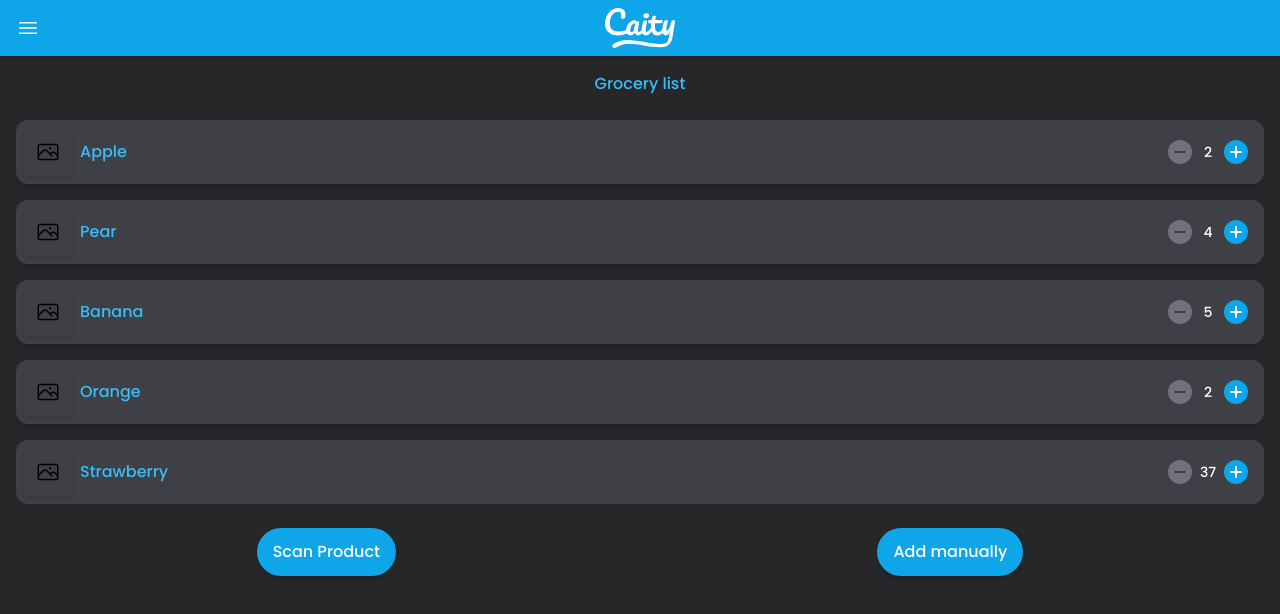
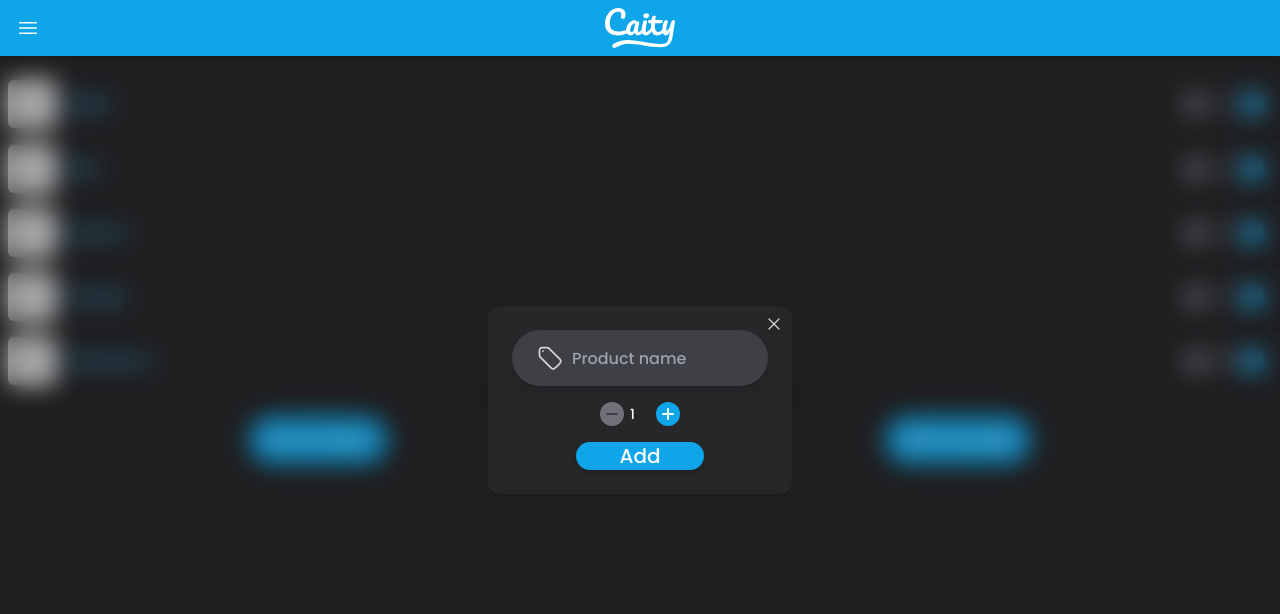
Before and after one commit to Caity-app/Frontend, a React (Vite) app: page /grocerylist in a window 1280 px wide. Both pictures are taken after a click on the button "Scan Product". Shown: the top 614 px of the page. Built offline with nearby package versions, Linux system fonts and the light colour scheme.

Commit message:
Upgraded usabilty of grocerylist

```diff
--- a/src/@types/groceryItem.d.ts
+++ b/src/@types/groceryItem.d.ts
@@ -1,6 +1,7 @@
 export type GroceryItem = {
-    id: number
+    id: number,
     itemName: string,
     productPicture?: string,
-    quantity: number
+    quantity: number,
+    order: number
 }
--- a/src/components/GroceryListItem.tsx
+++ b/src/components/GroceryListItem.tsx
@@ -1,30 +1,26 @@
-import { MinusIcon, PlusIcon  } from '@heroicons/react/24/outline'
+import { MinusIcon, PlusIcon } from '@heroicons/react/24/outline'
 import { GroceryItem } from '../@types/groceryItem'
-
-const quantityOptions: number[] = []
-
-for (let i = 0; i < 100; i++) {
-    quantityOptions[i] = i;
-}
 
 interface GroceryListItemProps {
     groceryItem: GroceryItem;
     handleQuantityChange: (item: GroceryItem, quantity: number) => void;
+    onClick?: () => void;
 }
 
-const GroceryListItem = ({groceryItem, handleQuantityChange} : GroceryListItemProps) => {
+const GroceryListItem = ({groceryItem, handleQuantityChange, onClick} : GroceryListItemProps) => {
 
   return (
-    <li className='flex w-full h-16 mt-4 bg-zinc-700 rounded-xl shadow-md'>
-        <div className='h-12 aspect-square my-auto mx-2 shadow-md rounded-md'>{groceryItem.productPicture ?? <img className='w-6 aspect-square mx-auto translate-y-1/2' src={'/images/defaultProduct.svg'} alt='default product'></img>}</div>
+    <li onClick={onClick} className='flex w-full h-16 border-t first:!border-none border-zinc-900'>
+        <div className='h-12 aspect-square my-auto mx-2 bg-zinc-100 shadow-md rounded-md'>
+            {groceryItem.productPicture ?? <img className='w-6 aspect-square mx-auto translate-y-1/2' src={'/images/defaultProduct.svg'} alt='default product'></img>}
+        </div>
         <h2 className='w-12 my-auto'>{groceryItem.itemName}</h2>
         <div className='flex text-white rounded-lg p-2 self-end my-auto ml-auto mr-2'>
             <button className='rounded-full bg-zinc-500 text-zinc-700 w-6 h-6' onClick={() => handleQuantityChange(groceryItem, groceryItem.quantity - 1)}><MinusIcon className='!w-4 mx-auto' strokeWidth={3}/></button>
-            {/* <span className='w-[1px] rounded-full shadow-sm bg-zinc-300'></span> */}
             <input type='text' pattern='\d*' maxLength={2} defaultValue={groceryItem.quantity} className='w-6 h-6 text-sm bg-transparent text-center mx-1'/>
-            {/* <span className='w-[4px] rounded-full shadow-white shadow-lg bg-zinc-300  '></span> */}
             <button className='rounded-full bg-sky-500 w-6 h-6' onClick={() => handleQuantityChange(groceryItem, groceryItem.quantity + 1)}><PlusIcon className='!w-4 mx-auto' strokeWidth={3}/></button>
         </div>
+
     </li>
   )
 }
--- a/src/components/ManualGroceryItem.tsx
+++ b/src/components/ManualGroceryItem.tsx
@@ -1,46 +1,43 @@
-import { Component, FormEvent } from "react";
+import { Component, FormEvent, useContext, useEffect, useState } from "react";
 import { createPortal } from "react-dom";
 import { BackdropContext } from "../contexts/BackdropContext";
-import { TagIcon, XMarkIcon } from "@heroicons/react/24/outline";
+import { MinusIcon, PlusIcon, TagIcon, TrashIcon, XMarkIcon } from "@heroicons/react/24/outline";
 import { motion } from "framer-motion";
 import { BackdropContextType } from "../@types/backdrop";
+import { GroceryItem } from "../@types/groceryItem";
 
 interface ManualGroceryItemProps {
-  addGroceryItem: (groceryItem: string) => void;
-}
-interface ManualGroceryItemState {
-  productName: string;
+  groceryItemProp: GroceryItem;
+  addGroceryItem: (groceryItem: GroceryItem) => void;
+  edit?: boolean;
 }
 
-class ManualGroceryItem extends Component<ManualGroceryItemProps, ManualGroceryItemState> {
-  static contextType = BackdropContext;
-  constructor(props: ManualGroceryItemProps) {
-    super(props);
+const ManualGroceryItem = ({groceryItemProp, addGroceryItem, edit} : ManualGroceryItemProps) => {
+    const { setBackdrop } = useContext(BackdropContext) as BackdropContextType;
 
-    this.state = {
-      productName: "",
-    }
-  }
-  componentDidMount(): void {
-    const { setBackdrop } = this.context as BackdropContextType;
+    const [groceryItem, setGroceryItem] = useState<GroceryItem>(groceryItemProp);
+
+    useEffect(() => {
         setBackdrop(1);
-  }
+        console.log(groceryItemProp);
+    }, [])
 
-  handleChange = (e: FormEvent) => {
-    this.setState({
-      [e.target.name]: e.target.value,
+    const handleQuantityChange = (quantity: number | string) => {
+        quantity = parseInt(quantity as string);
+        if (isNaN(quantity)) return;
+        if (quantity < 0) return;
+        setGroceryItem({
+            ...groceryItem,
+            quantity: quantity,
         });
     }
 
-  handleSubmit = (e: FormEvent) => {
+    const handleSubmit = (e: FormEvent) => {
         e.preventDefault();
-    const { setBackdrop } = this.context as BackdropContextType;
-    this.props.addGroceryItem(this.state.productName)
+        e.stopPropagation();
+        addGroceryItem(groceryItem);
         setBackdrop(0);
     }
-
-  render() {
-    const { setBackdrop } = this.context as BackdropContextType;
 
     return (
         createPortal(
@@ -53,41 +50,113 @@ class ManualGroceryItem extends Component<ManualGroceryItemProps, ManualGroceryI
                 animate={{ opacity: 1, translateY: "-50%" }}
                 exit={{ opacity: 0 }}
                 transition={{ duration: 0.2, ease: "easeOut" }}
-          onSubmit={this.handleSubmit}
-          className="flex flex-col bg-zinc-800 px-6 p-6 shadow-md rounded-xl z-50 top-1/2 left-1/2 fixed m-auto"
+                onSubmit={handleSubmit}
+                className="flex flex-col items-center bg-zinc-800 px-6 p-6 shadow-md rounded-xl z-50 top-1/2 left-1/2 fixed m-auto"
             >
                 <button
                     onClick={() => setBackdrop(0)}
                     type="button"
-              className="self-end max-w-full absolute right-2 top-2"
+                    className="max-w-full absolute right-2 top-2"
                 >
                     <XMarkIcon className="text-zinc-300 !w-5" />
                 </button>
                 <label className="flex pl-6 w-64 shadow-lg rounded-full bg-zinc-700 focus-within:bg-zinc-600">
                     <TagIcon className="text-zinc-300 !w-8" />
-
                     <input
                         type="text"
                         placeholder="Product name"
-                name="productName"
-                value={this.state.productName}
-                onChange={this.handleChange}
-                autoFocus={true}
+                        name="itemName"
+                        value={groceryItem.itemName}
+                        onChange={(e) => {e.stopPropagation(); setGroceryItem({ ...groceryItem, itemName: e.target.value })}}
                         className="bg-transparent w-full h-14 p-2 text-white rounded-r-full outline-none"
                     />
                 </label>
+                <div className='flex text-white p-4 my-auto justify-center'>
                     <button
-              onClick={this.handleSubmit}
+                        type="button"
+                        className='rounded-full bg-zinc-500 text-zinc-700 w-6 h-6'
+                        onClick={(e) => {e.preventDefault();handleQuantityChange(groceryItem.quantity-1)}}
+                    >
+                        <MinusIcon className='!w-4 mx-auto' strokeWidth={3}/>
+                    </button>
+                    <input
+                        type='number'
+                        min={0}
+                        pattern='\d*'
+                        maxLength={2}
+                        value={groceryItem.quantity}
+                        onChange={(e) => handleQuantityChange(e.target.value)}
+                        onFocus={(e) => e.target.select()}
+                        className='w-6 h-6 text-sm bg-transparent text-center mx-1'/>
+                    <button
+                        type="button"
+                        className='rounded-full bg-sky-500 w-6 h-6'
+                        onClick={(e) => {e.preventDefault();handleQuantityChange(groceryItem.quantity+1)}}
+                    >
+                        <PlusIcon className='!w-4 mx-auto' strokeWidth={3}/>
+                    </button>
+                </div>
+                <button
+                    onClick={handleSubmit}
                     type="submit"
-              className="rounded-full bg-sky-500 text-white text-xl px-4 max-w-full mt-5 shadow-md"
+                    className="rounded-full bg-sky-500 text-white text-xl px-4 w-1/2 shadow-md"
                 >
                     Add
                 </button>
+                {edit && <button onClick={() => handleQuantityChange(0)} className="rounded-full absolute bottom-6 right-6 flex justify-center items-center text-sky-500 w-8 h-8">
+                            <TrashIcon className="!w-6" strokeWidth={3}/>
+                        </button>}
+
+
             </motion.form>,
             document.getElementById("root") as HTMLElement,
         )
       );
 }
 
-}
+
+// class ManualGroceryItem extends Component<ManualGroceryItemProps, ManualGroceryItemState> {
+//   static contextType = BackdropContext;
+//   constructor(props: ManualGroceryItemProps) {
+//     super(props);
+
+//     this.state = {
+//       groceryItem: props.groceryItem,
+//     }
+//   }
+//   componentDidMount(): void {
+//     const { setBackdrop } = this.context as BackdropContextType;
+//     setBackdrop(1);
+//   }
+
+//   handleChange = (groceryItem: GroceryItem) => {
+//     this.setState({
+//       groceryItem: groceryItem,
+//     });
+//   }
+
+//   handleQuantityChange = (quantity: number) => {
+//     if (quantity < 0) return;
+//     this.setState({
+//       groceryItem: {
+//         ...this.state.groceryItem,
+//         quantity: quantity,
+//       }
+//     });
+//   }
+
+//   handleSubmit = (e: FormEvent) => {
+//     e.preventDefault();
+//     const { setBackdrop } = this.context as BackdropContextType;
+//     this.props.addGroceryItem(this.state.groceryItem.itemName)
+//     setBackdrop(0);
+//   }
+
+//   render() {
+//     const { setBackdrop } = this.context as BackdropContextType;
+
+
+//   }
+
+// }
 export default ManualGroceryItem;
--- a/src/index.css
+++ b/src/index.css
@@ -62,6 +62,15 @@ svg[viewBox="0 0 24 24"] {
     animation: 300ms linear paused both;
 }
 
+.grocerylist {
+    @apply w-full rounded-md;
+    overflow-y: auto;
+}
+
+.grocerylist::-webkit-scrollbar {
+    display: none;
+}
+
 .backdrop {
     @apply w-screen top-0 h-screen fixed transition-colors bg-black/20 backdrop-blur-md;
     z-index: 10;
--- a/src/index.tsx
+++ b/src/index.tsx
@@ -19,7 +19,7 @@ const App = () => {
   <React.StrictMode>
     <BrowserRouter>
       <BackdropProvider>
-        <div onDragStart={e => e.preventDefault()} className='flex w-[calc(100vw-2rem)] h-[calc(100vh-3.5rem-2rem)] mt-14 overflow-y-auto overflow-x-hidden ml-4 translate-y-4'>
+        <div onDragStart={e => e.preventDefault()} className='flex h-[calc(100vh-3.5rem-2rem)] mt-14 overflow-x-hidden translate-y-4'>
           <Routes>
             <Route path='/' element={<Dashboard />}/>
             <Route path='/grocerylist' element={<GroceryList />} />
--- a/src/pages/GroceryList.tsx
+++ b/src/pages/GroceryList.tsx
@@ -1,92 +1,104 @@
-import { useState, useEffect, useContext } from 'react'
-import GroceryListItem from '../components/GroceryListItem'
-import ManualGroceryItem from '../components/ManualGroceryItem'
-import { GroceryItem } from '../@types/groceryItem'
-import { BackdropContext } from '../contexts/BackdropContext'
-import { BackdropContextType } from '../@types/backdrop'
-import { v4 as uuidv4 } from 'uuid'
+import { Component, useContext, useEffect, useState } from 'react';
+import GroceryListItem from '../components/GroceryListItem';
+import ManualGroceryItem from '../components/ManualGroceryItem';
+import { GroceryItem } from '../@types/groceryItem';
+import { BackdropContext } from '../contexts/BackdropContext';
+import { BackdropContextType } from '../@types/backdrop';
+import { v4 as uuidv4 } from 'uuid';
 
 const mockGroceries: GroceryItem[] = [
     {
         id: uuidv4(),
         itemName: 'Apple',
-        quantity: 2
+        quantity: 2,
+        order: 0
     },
     {
         id: uuidv4(),
         itemName: 'Pear',
-        quantity: 4
+        quantity: 4,
+        order: 1
     },
     {
         id: uuidv4(),
         itemName: 'Banana',
-        quantity: 5
+        quantity: 5,
+        order: 2
     },
     {
         id: uuidv4(),
         itemName: 'Orange',
-        quantity: 2
+        quantity: 2,
+        order: 3
     },
     {
         id: uuidv4(),
         itemName: 'Strawberry',
-        quantity: 37
+        quantity: 37,
+        order: 4
     },
 ]
 
 const GroceryList = () => {
-    let [groceries, setGroceries] = useState(mockGroceries);
-    let [addingGrocery, setAddingGrocery] = useState(false);
-    let [showAddingGroceryManually, setShowAddingGroceryManually] = useState(false);
+    const [groceries, setGroceries] = useState<GroceryItem[]>(mockGroceries);
+    const [showAddManualGroceryItem, setShowAddManualGroceryItem] = useState<boolean>(false);
+    const [showEditManualGroceryItem, setShowEditManualGroceryItem] = useState<boolean>(false);
+    const [editGroceryItem, setEditGroceryItem] = useState<GroceryItem | undefined>(undefined);
 
-    const { backdrop, setBackdrop } = useContext(BackdropContext) as BackdropContextType;
+    const { backdrop } = useContext(BackdropContext) as BackdropContextType;
 
     useEffect(() => {
-        if (!backdrop)
-        {
-            setAddingGrocery(false);
-            setShowAddingGroceryManually(false);
+        if (!backdrop && showAddManualGroceryItem) {
+            setShowAddManualGroceryItem(false);
         }
-    }, [backdrop]);
+        if (!backdrop && showEditManualGroceryItem) {
+            setShowEditManualGroceryItem(false);
+            setEditGroceryItem(undefined);
+        }
+    }, [backdrop])
 
     const handleQuantityChange = (item: GroceryItem, quantity: number) => {
         let newGroceries = [...groceries];
         let index = newGroceries.findIndex(grocery => grocery.id === item.id);
         newGroceries[index].quantity = quantity;
-        if (quantity === 0) {
+        if (quantity < 1) {
             newGroceries.splice(index, 1);
         }
         setGroceries(newGroceries);
     }
 
-    const addGroceryItem = (productName: string) => {
-        if (productName === '') return;
-
-        let groceryItem = groceries.find(item => item.itemName.toLowerCase() === productName.toLowerCase());
-        if (groceryItem) {
-            handleQuantityChange(groceryItem, groceryItem.quantity + 1);
+    const updateGroceryItems = (groceryItem: GroceryItem) => {
+        if (groceryItem.itemName == null || groceryItem.itemName == undefined || groceryItem.itemName.trim() === '') return;
+        let existingGroceryItem = groceries.find(item => item.itemName.toLowerCase() === groceryItem.itemName.toLowerCase());
+        if (existingGroceryItem) {
+            handleQuantityChange(existingGroceryItem, groceryItem.quantity);
             return;
         }
 
+        if (groceryItem.quantity === 0) return;
+
         setGroceries([...groceries, {
+            ...groceryItem,
             id: uuidv4(),
-            itemName: productName,
-            quantity: 1
-        } as GroceryItem]);
+            itemName: groceryItem.itemName,
+        }]);
     }
 
     return (
         <div className='flex flex-col w-full h-full gap-2'>
-            <h1 className='text-center'>Grocery list</h1>
-            {showAddingGroceryManually && <ManualGroceryItem addGroceryItem={addGroceryItem} />}
-            <div className='w-full overflow-y-auto rounded-md'>
-                {groceries.map((item) => <GroceryListItem key={`${item.id}:${item.quantity}`} groceryItem={item} handleQuantityChange={handleQuantityChange}/>)}
-            </div>
+            {showAddManualGroceryItem && <ManualGroceryItem groceryItemProp={{itemName: '', quantity: 1} as GroceryItem} addGroceryItem={updateGroceryItems} />}
+            {showEditManualGroceryItem && <ManualGroceryItem groceryItemProp={editGroceryItem as GroceryItem} addGroceryItem={updateGroceryItems} edit={true} />}
+            {groceries.length !== 0 && <ol className='grocerylist shadow-md'>
+                {groceries.map((item) => <GroceryListItem key={`${item.id}:${item.quantity}`} onClick={() => {setEditGroceryItem(item); setShowEditManualGroceryItem(true)}} groceryItem={item} handleQuantityChange={handleQuantityChange}/>)}
+            </ol>}
+            {!groceries.length && <div className='flex flex-col items-center justify-center h-full'>
+                <h2>This grocerylist is very empty...</h2>
+            </div>}
             <div className='flex w-full basis-12 mt-4 rounded-md justify-around'>
-                <button onClick={() => setAddingGrocery(true)} className='bg-sky-500 text-white text-center px-4 rounded-full shadow-md'>
+                <button onClick={() => setShowAddManualGroceryItem(true)} className='bg-sky-500 text-white text-center px-4 rounded-full shadow-md'>
                     Scan Product
                 </button>
-                <button onClick={() => setShowAddingGroceryManually(true)} className='bg-sky-500 text-white text-center px-4 rounded-full shadow-md'>
+                <button onClick={() => setShowAddManualGroceryItem(true)} className='bg-sky-500 text-white text-center px-4 rounded-full shadow-md'>
                     Add manually
                 </button>
             </div>
@@ -94,4 +106,4 @@ const GroceryList = () => {
     )
 }
 
-export default GroceryList
+export default GroceryList;
```
Lines whose indentation alone changed are shown as unchanged.
